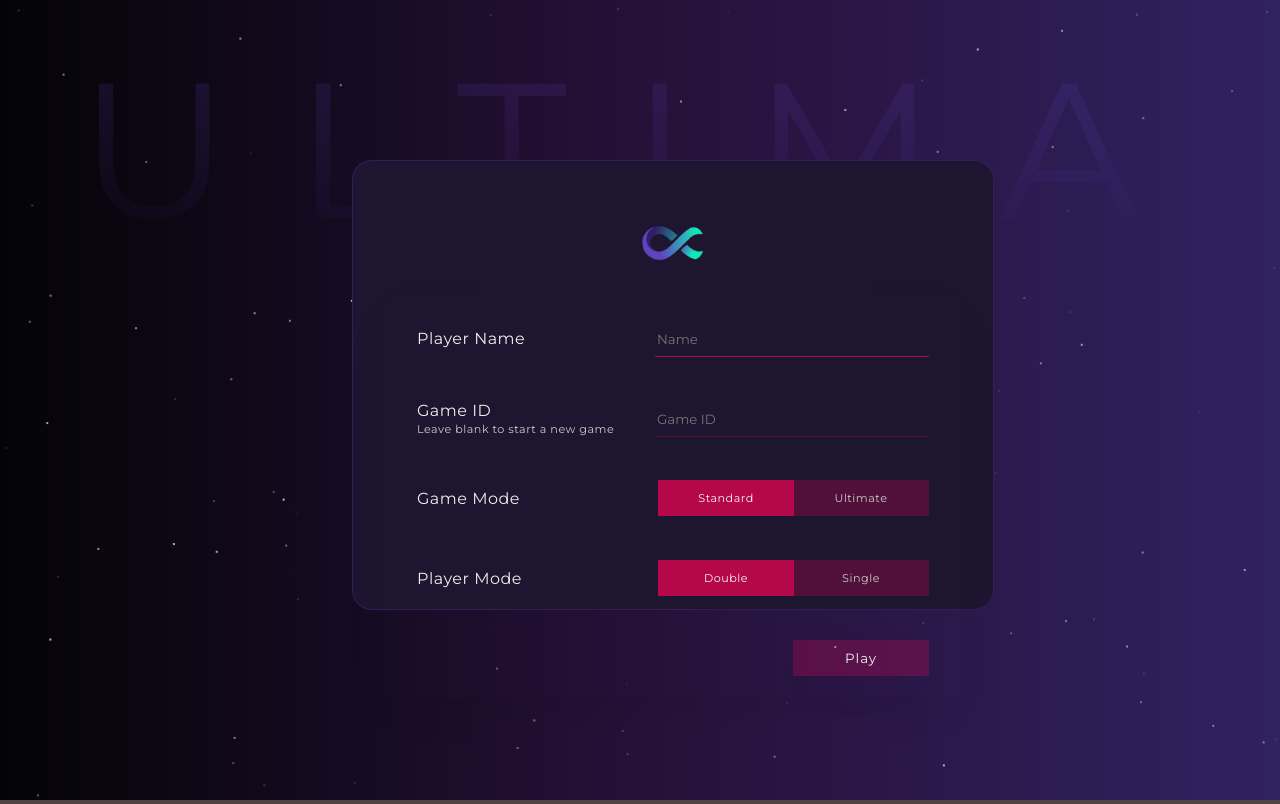
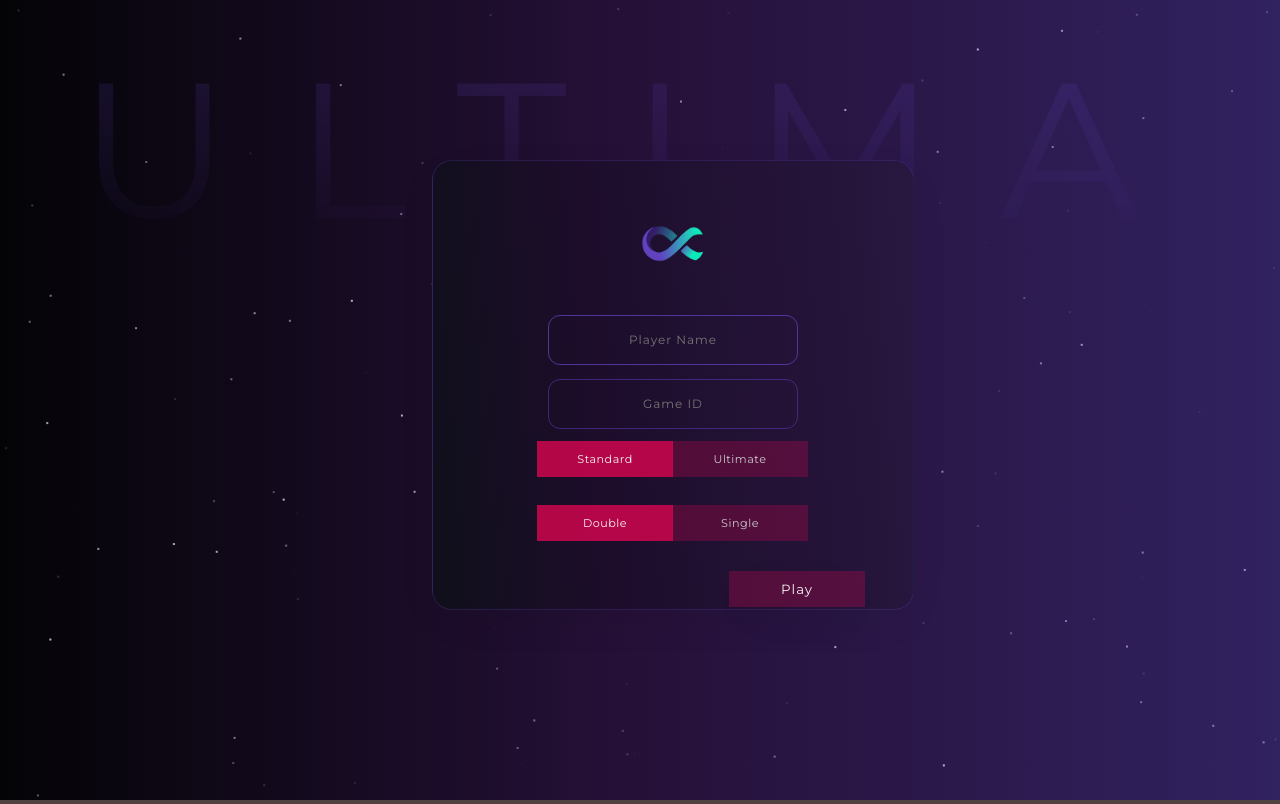
Before and after one commit to jrsmth/ultima, a Flask app: page / in a window 1280 px wide. Run offline with Flask 3, Linux system fonts and the light colour scheme; parts of the project's set-up code (start-up, migrations or seed data) failed here and were passed over.

Commit message:
[patch] UMA-38: logging restyle progress

```diff
--- a/src/resources/static/scripts/login.js
+++ b/src/resources/static/scripts/login.js
@@ -36,7 +36,7 @@
     setBrightness(10);
     makeStars();
 
-    $('#login-form')[0].style.display = 'none';
+    $('#logo')[0].style.display = 'none';
     $('#login-loader')[0].style.display = 'block';
 
     setTimeout(() => {
--- a/src/resources/static/styles/css/login.css
+++ b/src/resources/static/styles/css/login.css
@@ -69,23 +69,34 @@
 
 section {
   position: absolute;
-  width: 36rem;
+  width: 26rem;
   height: 20rem;
-  left: calc(50% - 18rem);
+  left: calc(50% - 13rem);
   top: 20%;
   text-align: center;
-  background-color: #1e1530;
+  background: rgb(15, 15, 26);
+  background: linear-gradient(85deg, rgb(15, 15, 26) 0%, rgb(29, 13, 43) 35%, rgb(40, 23, 63) 100%);
   padding: 4rem 2rem;
   border-radius: 1.25rem;
   border: 1px solid rgba(97, 67, 191, 0.25);
+  box-shadow: 0px 13px 50px -13px rgba(0, 0, 0, 0.0980392157);
 }
-section #logo {
-  width: 4rem;
+section #logo, section #login-loader {
+  height: 2.375rem;
   margin-bottom: 2rem;
+}
+section #login-loader {
+  display: none;
+  border: 0.5rem solid rgba(97, 67, 191, 0.5019607843);
+  border-top: 0.5rem solid #6143bf;
+  border-radius: 50%;
+  animation: spin 2s linear infinite;
+  opacity: 0.5;
+  width: 2.375rem;
+  margin: 0 auto 1.25rem auto;
 }
 section form {
   color: #ccc;
-  box-shadow: 0px 13px 50px -13px rgba(0, 0, 0, 0.0980392157);
   letter-spacing: 0.5px;
   display: flex;
   flex-direction: column;
@@ -106,14 +117,10 @@
   color: #ccc;
 }
 section form .form-control {
-  display: flex;
-  height: 5rem;
-  padding: 2rem;
-  width: 100%;
-  align-items: center;
+  margin: 1rem;
 }
 section form .form-control .field {
-  margin-left: auto;
+  margin: auto;
   display: flex;
   height: 2rem;
   align-items: center;
@@ -151,17 +158,21 @@
   display: none;
 }
 section form input {
-  border: none;
-  border-bottom: 1px solid rgba(231, 4, 83, 0.2509803922);
   background: none;
   line-height: 2rem;
   color: whitesmoke;
   outline: none;
-  width: 16.875rem;
+  width: 14rem;
   margin: auto;
+  padding: 0.5rem 0.75rem;
+  border: 1px solid rgba(97, 67, 191, 0.5);
+  border-radius: 0.75rem;
+  text-align: center;
+  letter-spacing: 1px;
+  font-size: 12px;
 }
 section form input:focus {
-  border-bottom: 1px solid rgba(231, 4, 83, 0.7490196078);
+  border: 1px solid rgba(97, 67, 191, 0.75);
   transition: 0.15s ease-in-out;
 }
 section form button {
@@ -180,18 +191,6 @@
   background: rgba(231, 4, 83, 0.7490196078);
 }
 
-#login-loader {
-  display: none;
-  margin: auto;
-  border: 0.5rem solid rgba(97, 67, 191, 0.5019607843);
-  border-top: 0.5rem solid #6143bf;
-  border-radius: 50%;
-  width: 4rem;
-  height: 4rem;
-  animation: spin 2s linear infinite;
-  opacity: 0.5;
-}
-
 @keyframes spin {
   0% {
     transform: rotate(0deg);
--- a/src/resources/static/styles/scss/login.scss
+++ b/src/resources/static/styles/scss/login.scss
@@ -7,19 +7,31 @@
   left: calc(50% - ($loginWidth * .5));
   top: 20%; // calc(50% - $loginHeight);
   text-align: center;
-  background-color: #1e1530;
+  background: rgb(15,15,26);
+  background: linear-gradient(85deg, rgba(15,15,26,1) 0%, rgba(29,13,43,1) 35%, rgba(40,23,63,1) 100%);
   padding: 4rem 2rem;
   border-radius: 1.25rem;
   border: 1px solid rgba(97,67,191,0.25);
+  box-shadow: $drop-shadow;
 
-  #logo {
-    width: 4rem;
+  #logo, #login-loader {
+    height: 2.375rem;
     margin-bottom: 2rem;
+  }
+
+  #login-loader {
+    display: none;
+    border: .5rem solid #6143bf80;
+    border-top: .5rem solid #6143bf;
+    border-radius: 50%;
+    animation: spin 2s linear infinite;
+    opacity: .5;
+    width: 2.375rem;
+    margin: 0 auto 1.25rem auto;
   }
 
   form {
     color: $text-light;
-    box-shadow: $drop-shadow;
     letter-spacing: .5px;
     display: flex;
     flex-direction: column;
@@ -30,14 +42,10 @@
     p   { font-size: .7rem; margin: 2px 0; color: $text-light }
 
     .form-control {
-      display: flex;
-      height: $form-control-height + ($gutter * 1.5);
-      padding: $gutter;
-      width: 100%;
-      align-items: center;
+      margin: 1rem;
 
       .field {
-        margin-left: auto;
+        margin: auto;
         display: flex;
         height: $form-control-height;
         align-items: center;
@@ -83,17 +91,21 @@
     }
 
     input {
-      border: none;
-      border-bottom: 1px solid $rose25;
       background: none;
       line-height: 2rem;
       color: $text-lightest;
       outline: none;
-      width: 16.875rem;
+      width: 14rem;
       margin: auto;
+      padding: .5rem .75rem;
+      border: 1px solid rgba(97, 67, 191, 0.5);
+      border-radius: .75rem;
+      text-align: center;
+      letter-spacing: 1px;
+      font-size: 12px;
 
       &:focus {
-        border-bottom: 1px solid $rose75;
+        border: 1px solid rgba(97, 67, 191, 0.75);
         transition: $ease-in;
       }
     }
@@ -119,19 +131,7 @@
 
 }
 
-#login-loader {
-  display: none;
-  margin: auto;
-  border: .5rem solid #6143bf80;
-  border-top: .5rem solid #6143bf;
-  border-radius: 50%;
-  width: 4rem;
-  height: 4rem;
-  animation: spin 2s linear infinite;
-  opacity: .5;
-}
-
-@keyframes spin {
+@keyframes spin { // TODO :: Move
   0% { transform: rotate(0deg); }
   100% { transform: rotate(360deg); }
 }
--- a/src/resources/static/styles/scss/spacing.scss
+++ b/src/resources/static/styles/scss/spacing.scss
@@ -2,7 +2,7 @@
 $boardLengthMin: 400px;
 $boardLengthDefault: 50%; // of main #content height
 
-$loginWidth: 36rem;
+$loginWidth: 26rem;
 $loginHeight: 20rem;
 $lhs_menu_item_width: 14rem;
 
--- a/src/resources/templates/login.html
+++ b/src/resources/templates/login.html
@@ -8,15 +8,13 @@
     </head>
     <body>
         <section id="login-section">
+            <div id="login-loader"></div>
             <img id="logo" alt="logo" src="../static/img/logo.png">
             <form action="" method="post" id="login-form">
                 <div class="form-control">
-                    <div class="label">
-                        <h3>Player Name</h3>
-                    </div>
                     <div class="field">
                         <input type="text"
-                               placeholder="Name"
+                               placeholder="Player Name"
                                name="name"
                                value="{{ request.form.name }}"
                                autofocus
@@ -24,10 +22,6 @@
                     </div>
                 </div>
                 <div class="form-control">
-                    <div class="label">
-                        <h3>Game ID</h3>
-                        <p>Leave blank to start a new game</p>
-                    </div>
                     <div class="field">
                         <input type="text"
                                id="game-id"
@@ -39,9 +33,6 @@
                 </div>
                 <div class="form-control radio">
                     <input type="hidden" id="game-mode" name="gameMode" value="standard">
-                    <div class="label">
-                        <h3>Game Mode</h3>
-                    </div>
                     <div class="field radio">
                         <p class="selection selected">Standard</p>
                         <p class="selection">Ultimate</p>
@@ -49,9 +40,6 @@
                 </div>
                 <div class="form-control radio">
                     <input type="hidden" id="player-mode" name="playerMode" value="double">
-                    <div class="label">
-                        <h3>Player Mode</h3>
-                    </div>
                     <div class="field radio">
                         <p class="selection selected">Double</p>
                         <p class="selection">Single</p>
@@ -62,7 +50,6 @@
                     <button type="button" onclick="login()">Play</button>
                 </div>
             </form>
-            <div id="login-loader"></div>
         </section>
         <canvas id="starfield"></canvas>
         <div id="background-overlay">
```
Also changed, not shown: 1 other file.
